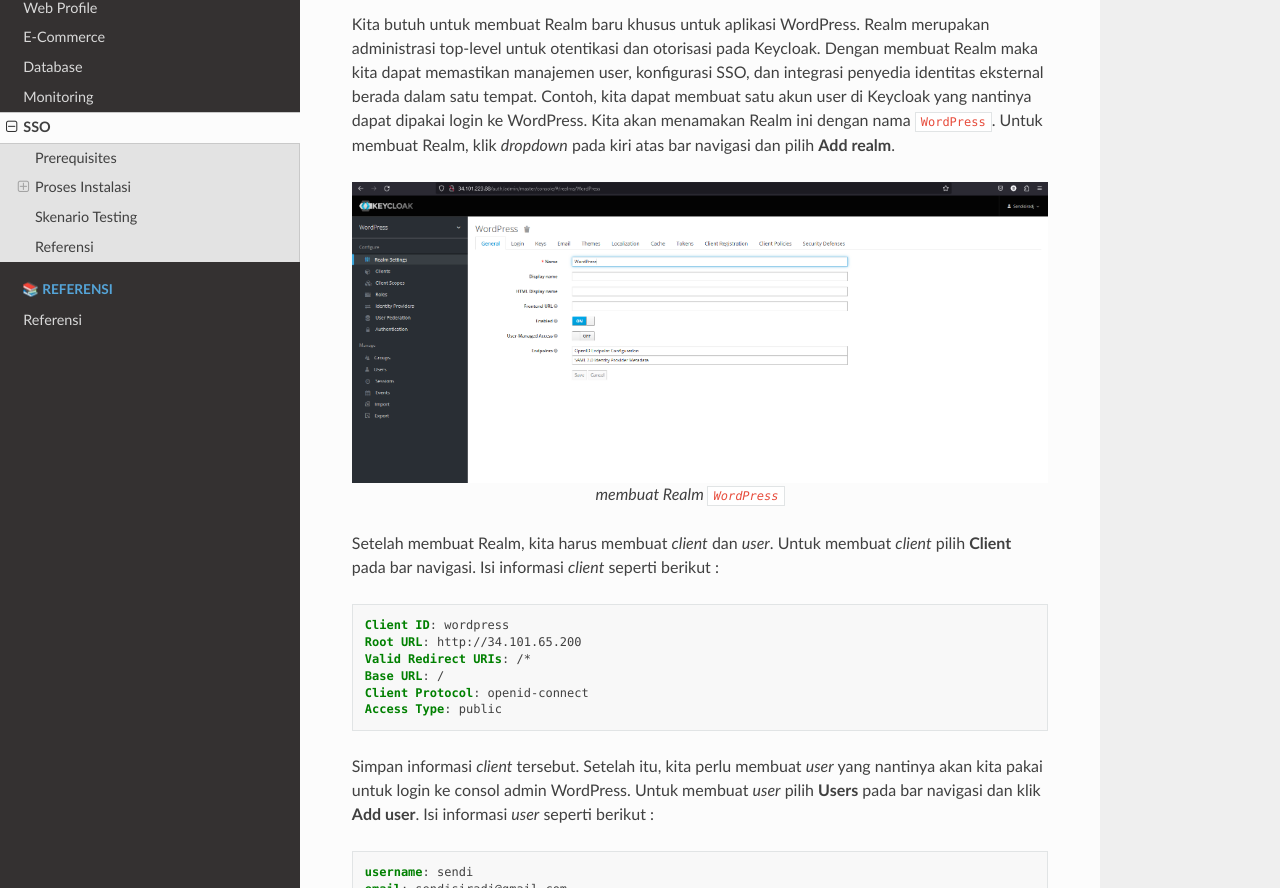
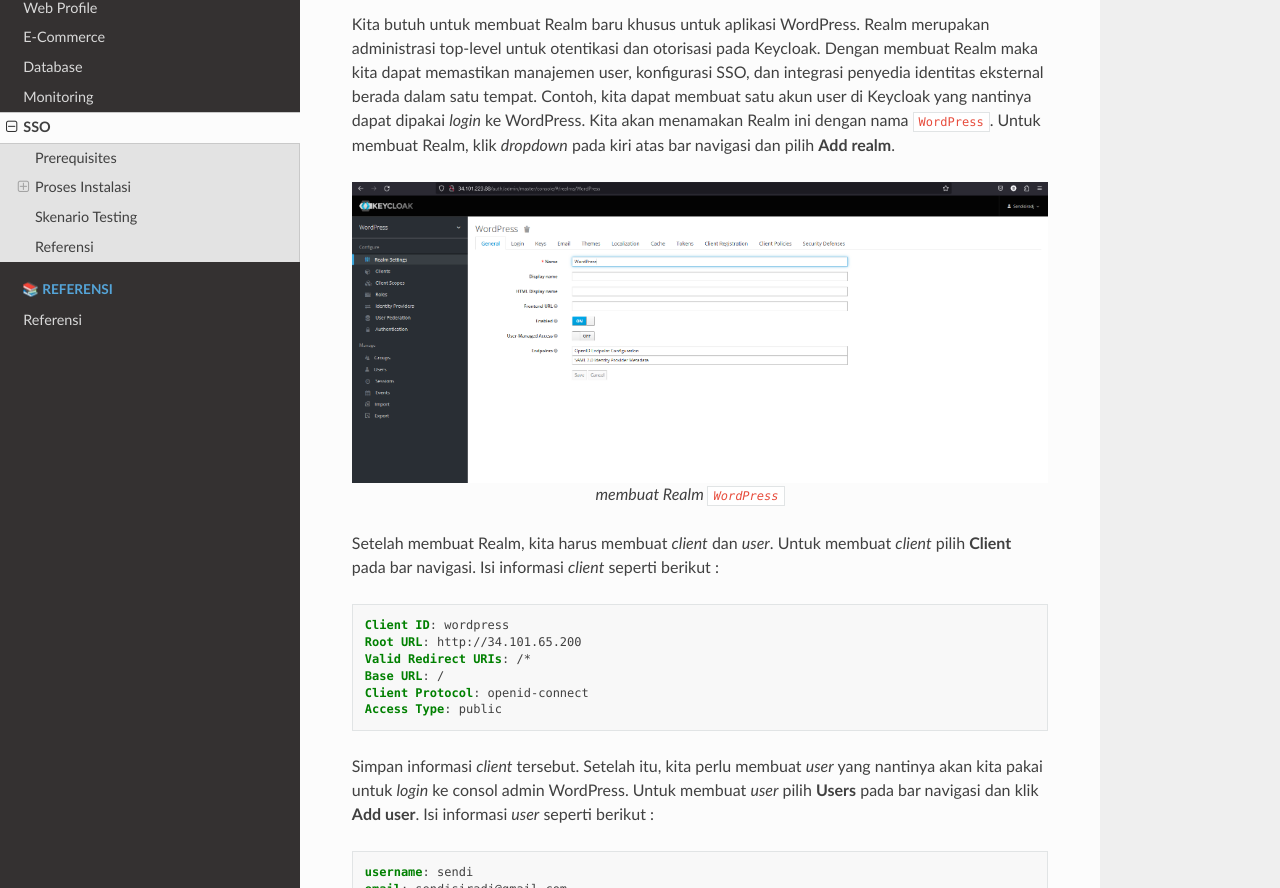
Before and after one commit to arizbw/deployment-miti, a Sphinx documentation site: the page built from docs/source/steps/SSO.rst, in a window 1280 px wide and 1400 px high, scrolled down 5434 px. Shown: the part 243-1131 px from the top of the window. Built offline with Sphinx 7.4.7 and the Read the Docs theme 2.0.0, drawn with Linux system fonts in a browser that asks for light colours; some of the changed text lies outside the part shown.

Commit message:
fix: lingo and formatting

```diff
--- a/docs/source/steps/SSO.rst
+++ b/docs/source/steps/SSO.rst
@@ -179,7 +179,7 @@
 
    halaman login consol Keycloak
 
-Kita butuh untuk membuat Realm baru khusus untuk aplikasi WordPress. Realm merupakan administrasi top-level untuk otentikasi dan otorisasi pada Keycloak. Dengan membuat Realm maka kita dapat memastikan manajemen user, konfigurasi SSO, dan integrasi penyedia identitas eksternal berada dalam satu tempat. Contoh, kita dapat membuat satu akun user di Keycloak yang nantinya dapat dipakai login ke WordPress.
+Kita butuh untuk membuat Realm baru khusus untuk aplikasi WordPress. Realm merupakan administrasi top-level untuk otentikasi dan otorisasi pada Keycloak. Dengan membuat Realm maka kita dapat memastikan manajemen user, konfigurasi SSO, dan integrasi penyedia identitas eksternal berada dalam satu tempat. Contoh, kita dapat membuat satu akun user di Keycloak yang nantinya dapat dipakai *login* ke WordPress.
 Kita akan menamakan Realm ini dengan nama ``WordPress``. Untuk membuat Realm, klik *dropdown* pada kiri atas bar navigasi dan pilih **Add realm**.
 
 .. figure:: ../assets/keycloak-images/keycloak-image6.png
@@ -198,7 +198,7 @@
    Client Protocol: openid-connect
    Access Type: public
 
-Simpan informasi *client* tersebut. Setelah itu, kita perlu membuat *user* yang nantinya akan kita pakai untuk login ke consol admin WordPress.
+Simpan informasi *client* tersebut. Setelah itu, kita perlu membuat *user* yang nantinya akan kita pakai untuk *login* ke consol admin WordPress.
 Untuk membuat *user* pilih **Users** pada bar navigasi dan klik **Add user**. Isi informasi *user* seperti berikut :
 
 .. code-block:: yaml
@@ -253,7 +253,7 @@
    Identity Key: preferred_username
 
 Informasi *endpoint* di atas juga bisa didapatkan melalui consol admin Keycloak pada bagian **Realm settings > Endpoints > OpenID Endpoint Configuration**.
-Kemudian pada *section* **WordPress User Setting** kita perlu mencentang **Link Existing Users** agar *user* yang sudah kita buat di Keycloak dapat masuk ke WordPress. Jika tidak maka WordPress akan mengembalikan *error* **User Creation Failed** saat login menggunakan *user* dari Keycloak.
+Kemudian pada *section* **WordPress User Setting** kita perlu mencentang **Link Existing Users** agar *user* yang sudah kita buat di Keycloak dapat masuk ke WordPress. Jika tidak maka WordPress akan mengembalikan *error* **User Creation Failed** saat *login* menggunakan *user* dari Keycloak.
 
 Berikut ini adalah gambaran setting untuk *plugin* OpenID Connector :
 
```
Also changed, not shown: 4 other files.
